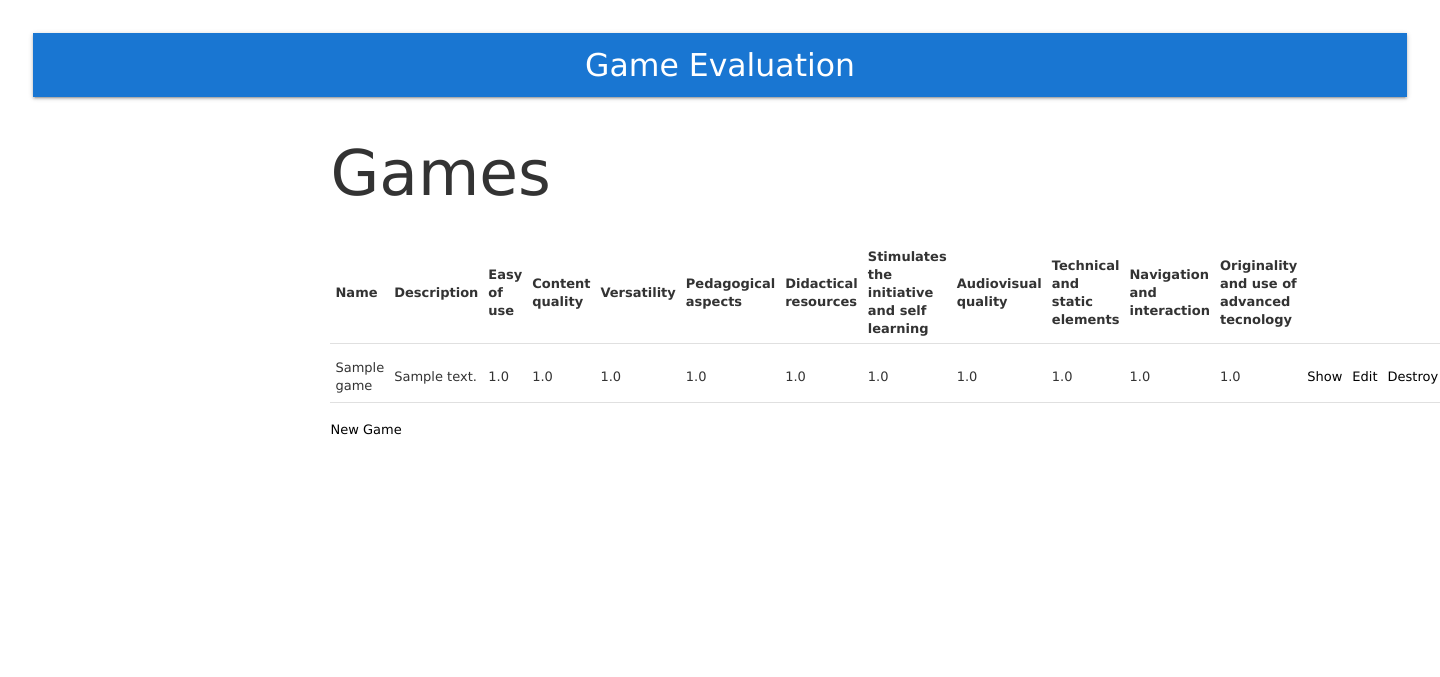
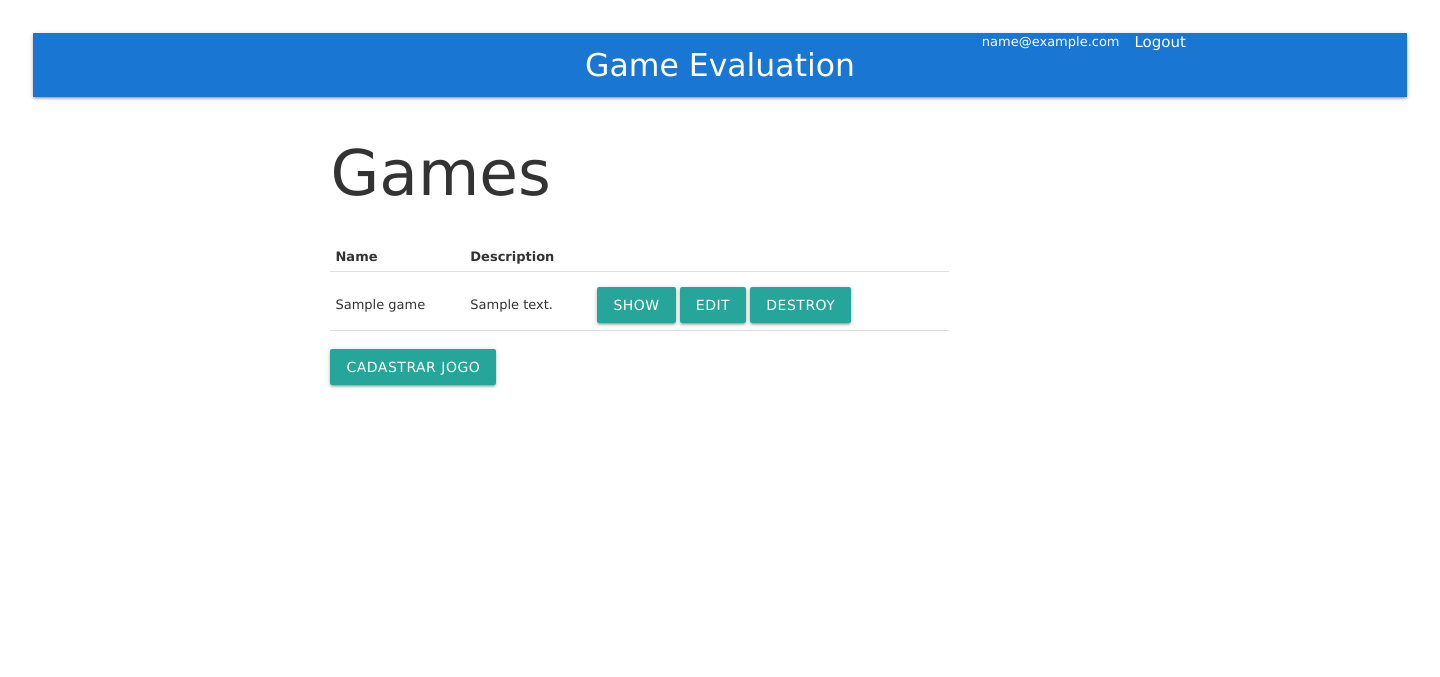
Before and after one commit to glabrego/game_evaluation, a Rails app: page /games in a window 1440 px wide. Shown: the top 677 px of the page. Run offline with Rails 7, Linux system fonts and the light colour scheme; a user stored in the database is signed in; tables that the repository leaves empty hold one stand-in row (values such as "Sample post"); style sheets or scripts are compiled from the project's sources; some libraries are stand-ins or nearby versions.

Commit message:
Add i18n for devise, fix root path and tweak interface of Game model

```diff
--- a/app/views/evaluations/index.html.erb
+++ b/app/views/evaluations/index.html.erb
@@ -2,7 +2,7 @@
 
 <h1>Evaluations</h1>
 
-<%= link_to 'New Evaluation', new_evaluation_path %>
-
 <p> System Quality: <%= Evaluation.system_quality.round(2) %> % </p>
 <p> Euclidean Distance from real to ideal system: <%= Evaluation.euclidean_distance.round(2) %> </p>
+
+<%= link_to 'New Evaluation', new_evaluation_path, class: 'waves-effect waves-light btn' %>
--- /dev/null
+++ b/app/views/games/_game.html.erb
@@ -0,0 +1,9 @@
+<tr>
+  <td><%= game.name %></td>
+  <td><%= game.description %></td>
+  <td>
+    <%= link_to 'Show', game, class: 'waves-effect waves-light btn' %>
+    <%= link_to 'Edit', edit_game_path(game), class: 'waves-effect waves-light btn' %>
+    <%= link_to 'Destroy', game, method: :delete, data: { confirm: 'Are you sure?' }, class: 'waves-effect waves-red btn' %>
+  </td>
+</tr>
--- a/app/views/games/index.html.erb
+++ b/app/views/games/index.html.erb
@@ -1,5 +1,3 @@
-<p id="notice"><%= notice %></p>
-
 <h1>Games</h1>
 
 <table>
@@ -7,43 +5,16 @@
     <tr>
       <th>Name</th>
       <th>Description</th>
-      <th>Easy of use</th>
-      <th>Content quality</th>
-      <th>Versatility</th>
-      <th>Pedagogical aspects</th>
-      <th>Didactical resources</th>
-      <th>Stimulates the initiative and self learning</th>
-      <th>Audiovisual quality</th>
-      <th>Technical and static elements</th>
-      <th>Navigation and interaction</th>
-      <th>Originality and use of advanced tecnology</th>
-      <th colspan="3"></th>
     </tr>
   </thead>
 
   <tbody>
     <% @games.each do |game| %>
-      <tr>
-        <td><%= game.name %></td>
-        <td><%= game.description %></td>
-        <td><%= game.easy_of_use %></td>
-        <td><%= game.content_quality %></td>
-        <td><%= game.versatility %></td>
-        <td><%= game.pedagogical_aspects %></td>
-        <td><%= game.didactical_resources %></td>
-        <td><%= game.stimulates_the_initiative_and_self_learning %></td>
-        <td><%= game.audiovisual_quality %></td>
-        <td><%= game.technical_and_static_elements %></td>
-        <td><%= game.navigation_and_interaction %></td>
-        <td><%= game.originality_and_use_of_advanced_tecnology %></td>
-        <td><%= link_to 'Show', game %></td>
-        <td><%= link_to 'Edit', edit_game_path(game) %></td>
-        <td><%= link_to 'Destroy', game, method: :delete, data: { confirm: 'Are you sure?' } %></td>
-      </tr>
+      <%= render partial: game %>
     <% end %>
   </tbody>
 </table>
 
 <br>
 
-<%= link_to 'New Game', new_game_path %>
+<%= link_to 'Cadastrar Jogo', new_game_path, class: 'waves-effect waves-light btn' %>
--- a/app/views/games/show.html.erb
+++ b/app/views/games/show.html.erb
@@ -1,5 +1,3 @@
-<p id="notice"><%= notice %></p>
-
 <p>
   <strong>Name:</strong>
   <%= @game.name %>
--- a/app/views/layouts/_topbar.html.erb
+++ b/app/views/layouts/_topbar.html.erb
@@ -3,8 +3,8 @@
     <a href="#" data-activates="slide-out" class="button-collapse hide-on-large-only"><i class="material-icons">menu</i></a>
     <%= link_to 'Game Evaluation', root_path, class: 'brand-logo center' %>
     <ul id="nav-mobile" class="right hide-on-med-and-down">
-      <%# <li><%= current_user.email if current_user %1></li> %>
-      <%# <li><%= link_to 'Logout', destroy_user_session_path, 'data-method': 'delete' if current_user %1></li> %>
+      <li><%= current_researcher.email if current_researcher %></li>
+      <li><%= link_to 'Logout', destroy_researcher_session_path, 'data-method': 'delete' if current_researcher %></li>
     </ul>
   </div>
 </nav>
--- /dev/null
+++ b/config/locales/devise.pt-br.yml
@@ -0,0 +1,60 @@
+pt-br:
+  devise:
+    confirmations:
+      confirmed: "Sua conta foi confirmada com sucesso."
+      send_instructions: "Você receberá um e-mail para confirmar sua conta em alguns minutos."
+      send_paranoid_instructions: "Caso seu endereço de e-mail já exista em nosso banco de dados, você receberá um email com instruções sobre como ativar sua conta."
+    failure:
+      already_authenticated: "Você já está logado."
+      inactive: "Sua conta ainda não foi ativada."
+      invalid: "Email ou senha inválidos."
+      locked: "Sua conta está bloqueada."
+      last_attempt: "Você possui apenas uma tentativa, antes de sua conta ser bloqueada."
+      not_found_in_database: "Email ou senha inválidos."
+      timeout: "Sua sessão expirou, faça login novamente para continuar."
+      unauthenticated: "Você precisa fazer login ou se registrar, antes de continuar."
+      unconfirmed: "Você precisa confirmar sua conta, antes de continuar."
+    mailer:
+      confirmation_instructions:
+        subject: "Instruções de confirmação"
+      reset_password_instructions:
+        subject: "Instruções para redefinir sua senha"
+      unlock_instructions:
+        subject: "Instruções para desbloquear sua conta"
+      password_change:
+        subject: "Senha modificada"
+    omniauth_callbacks:
+      failure: "Não foi possível autenticá-lo em %{kind} por causa de \"%{reason}\"."
+      success: "Autenticado com sucesso em %{kind}."
+    passwords:
+      no_token: "Você não pode acessar essa página para redefinir sua senha. Se você recebeu um e-mail para redefinir sua senha, por favor, certifique-se de estar usando a URL correta."
+      send_instructions: "Você receberá um e-mail com instruções sobre como redefinir sua senha em poucos minutos."
+      send_paranoid_instructions: "Se o seu endereço de e-mail existir em nosso banco de dados, você receberá um link de recuperação de senha em poucos minutos."
+      updated: "Sua senha foi alterada com sucesso. Você agora está conectado."
+      updated_not_active: "Sua senha foi alterada com sucesso."
+    registrations:
+      destroyed: "Até logo! Sua conta foi cancelada com sucesso. Nós esperamos vê-lo novamente em breve."
+      signed_up: "Bem-vindo! Você se registrou com sucesso."
+      signed_up_but_inactive: "Você se registrou com sucesso. Para efetuar login, você deverá ativar sua conta."
+      signed_up_but_locked: "Você se registrou com sucesso. No entanto, não podemos logá-lo, pois sua conta está bloqueada."
+      signed_up_but_unconfirmed: "Uma mensagem com um link de confirmação foi enviado para seu endereço de e-mail. Por favor, verifique-o, para ativar sua conta."
+      update_needs_confirmation: "Você atualizou sua conta com sucesso, mas precisamos verificar o seu novo endereço de e-mail. Por favor, verifique seu e-mail e clique no link de confirmação para confirmar o seu novo endereço de e-mail."
+      updated: "Sua conta foi atualizada com sucesso."
+    sessions:
+      signed_in: "Logado com sucesso."
+      signed_out: "Saiu com sucesso."
+      already_signed_out: "Saiu com sucesso."
+    unlocks:
+      send_instructions: "Você receberá um e-mail com instruções sobre como desbloquear sua conta, em poucos minutos."
+      send_paranoid_instructions: "Se a sua conta existir, você receberá um e-mail com instruções sobre como desbloqueá-la, em poucos minutos."
+      unlocked: "Sua conta foi desbloqueada com sucesso. Faça login para continuar."
+  errors:
+    messages:
+      already_confirmed: "já foi confirmado, por favor, efetue login"
+      confirmation_period_expired: "deve ser confirmada dentro de %{period}, por favor solicite uma nova"
+      expired: "expirado, por favor solicite uma nova"
+      not_found: "não encontrado"
+      not_locked: "não encontra-se bloqueada"
+      not_saved:
+        one: "1 erro impediu a gravação de %{resource} :"
+        other: "%{count} erros impediram a gravação de %{resource} :"
--- a/config/routes.rb
+++ b/config/routes.rb
@@ -1,6 +1,8 @@
 Rails.application.routes.draw do
+  root to: 'games#index'
+
+  devise_for :researchers
+
+  resources :evaluations
   resources :games
-  devise_for :researchers
-  root to: 'evaluations#index'
-  resources :evaluations
 end
```
